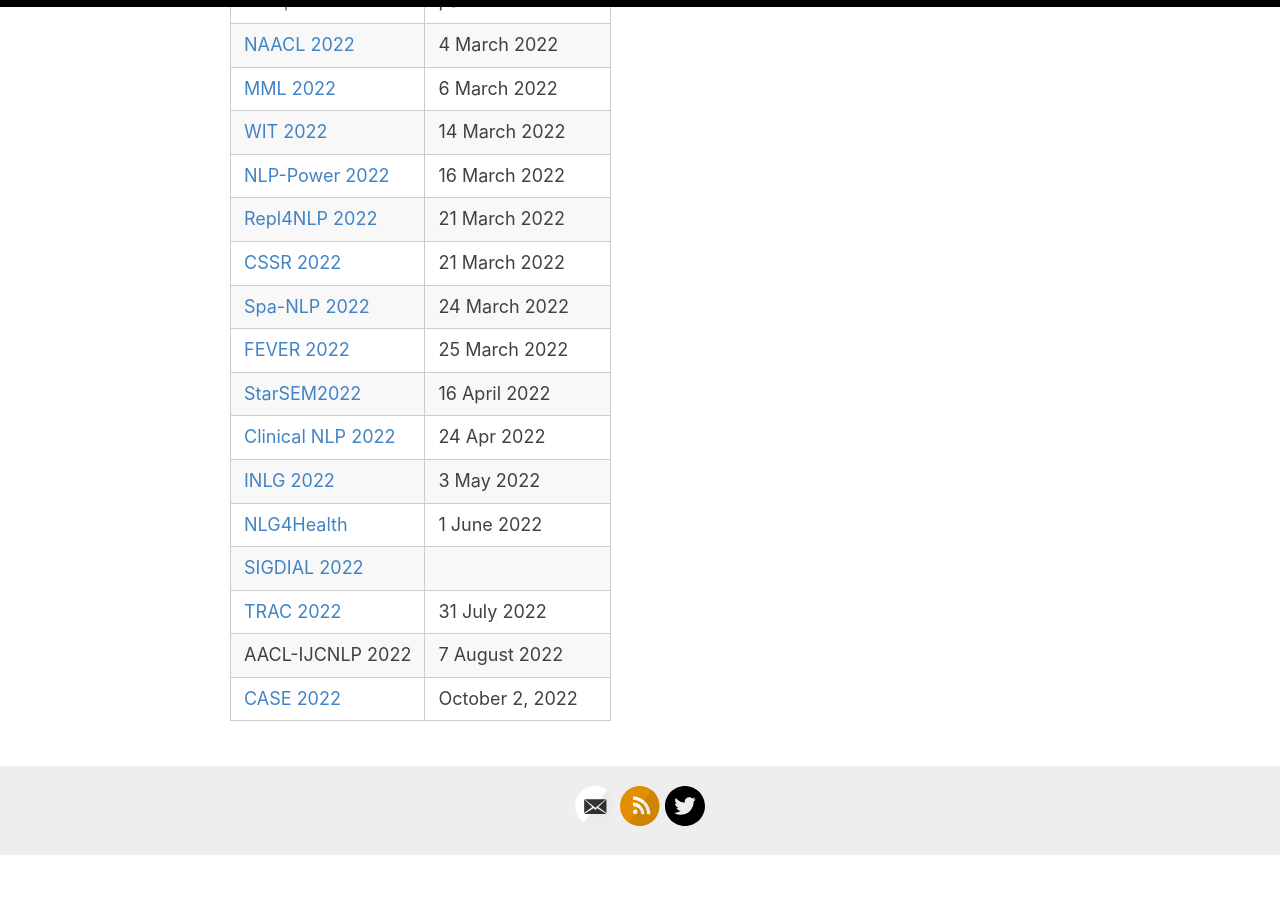
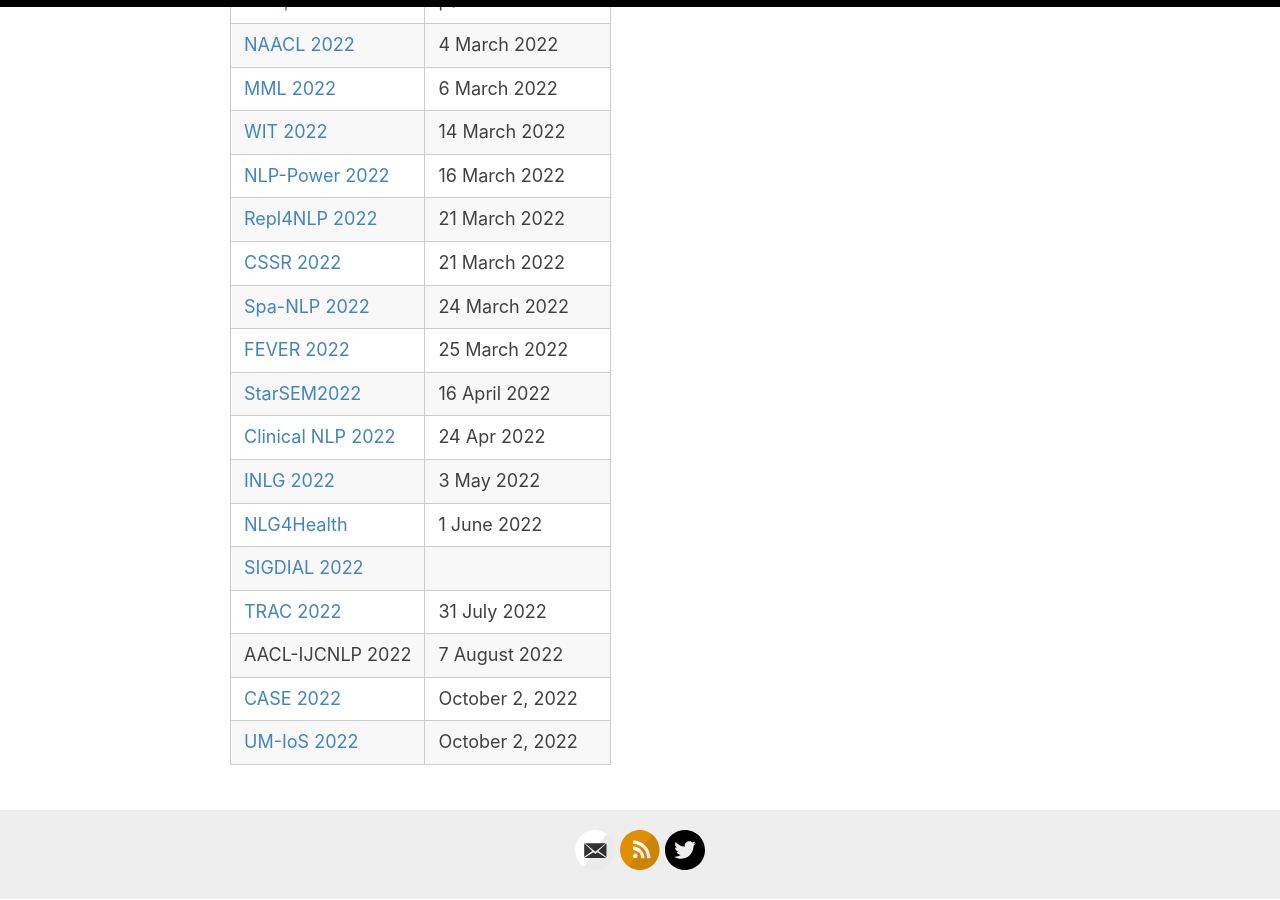
Before and after one commit to amitmerchant1990/reverie, a Jekyll site: the page built from dates.md, in a window 1280 px wide and 900 px high, scrolled down 1614 px. Built offline with Jekyll 4.4.1, drawn with Linux system fonts in a browser that asks for light colours; before the commit the page ends 2470 px from its top, so only the background shows below that.

Commit message:
UM-IoS Workshop 2022
The first Unimodal and Multimodal Induction of Linguistic Structures Workshop (UM-IoS) will be held in conjunction with EMNLP 2022. We would like to subscribe to ARR in Hybrid setup.

```diff
--- a/dates.md
+++ b/dates.md
@@ -53,3 +53,4 @@ Current publication venues participating in ARR are listed below. If you represe
 | [TRAC 2022](https://sites.google.com/view/trac2022/) | 31 July 2022 |
 | AACL-IJCNLP 2022 | 7 August 2022 |
 | [CASE 2022](https://emw.ku.edu.tr/case-2022/) | October 2, 2022 |
+| [UM-IoS 2022](https://induction-of-structure.github.io/emnlp2022/) | October 2, 2022 |
```
